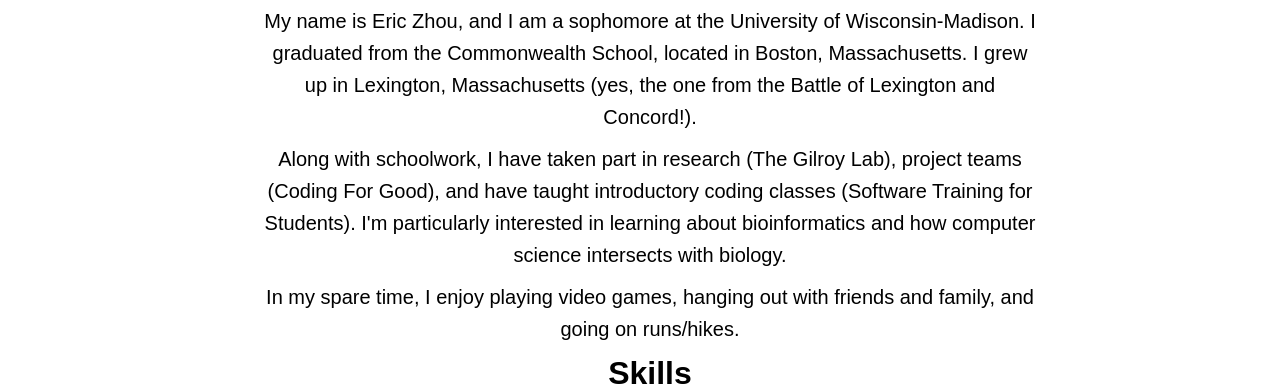
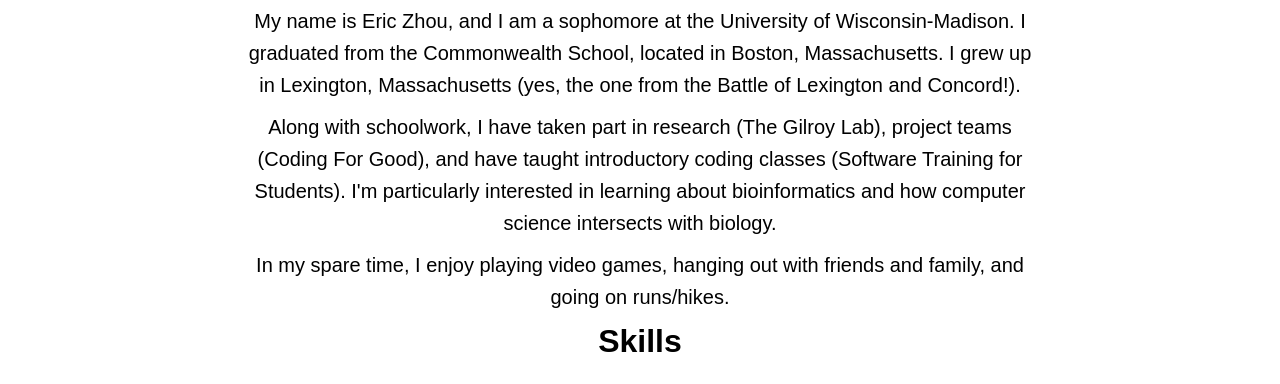
Before and after one commit to eric-zhou2001/eric-zhou2001.github.io, a plain HTML site: page pages/index.html in a window 1280 px wide. Shown: the part 405-789 px from the top of the page. Drawn offline with nearby package versions, Linux system fonts and the light colour scheme; a web font is replaced by a local one.

Commit message:
testing appearance

```diff
--- a/styles/mobile.css
+++ b/styles/mobile.css
@@ -1,7 +1,5 @@
 * {
     margin: 0 auto;
-    padding-right: 10px;
-    padding-left:10px;
     box-sizing: border-box;
     font-family: Recursive, sans-serif;
 }
@@ -12,6 +10,7 @@
 }
 
 .wrapper {
+    width:100%;
     position: absolute;
     text-align: center;
 }
```
